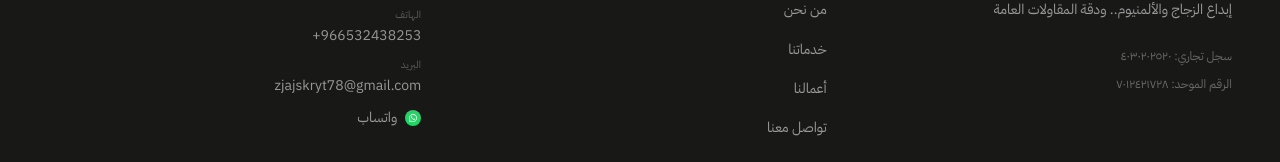
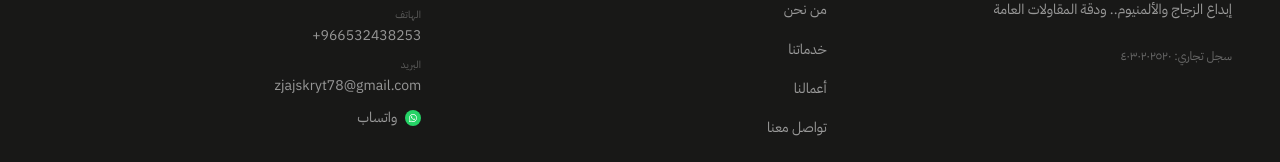
Before and after one commit to cyber712266013/tenthpowerQ, a React (Vite) app: page / in a window 1280 px wide. Shown: the part 8324-8486 px from the top of the page. Built offline with nearby package versions, Linux system fonts and the light colour scheme.

Commit message:
fix seo string

```diff
--- a/src/components/layout/Footer.tsx
+++ b/src/components/layout/Footer.tsx
@@ -49,7 +49,7 @@ export default function Footer() {
 
             <div className="space-y-1 text-white/35 text-xs leading-6">
               <p>سجل تجاري: {companyInfo.registrationNumber}</p>
-              <p>الرقم الموحد: {companyInfo.unifiedNumber}</p>
+
             </div>
           </div>
 
```
